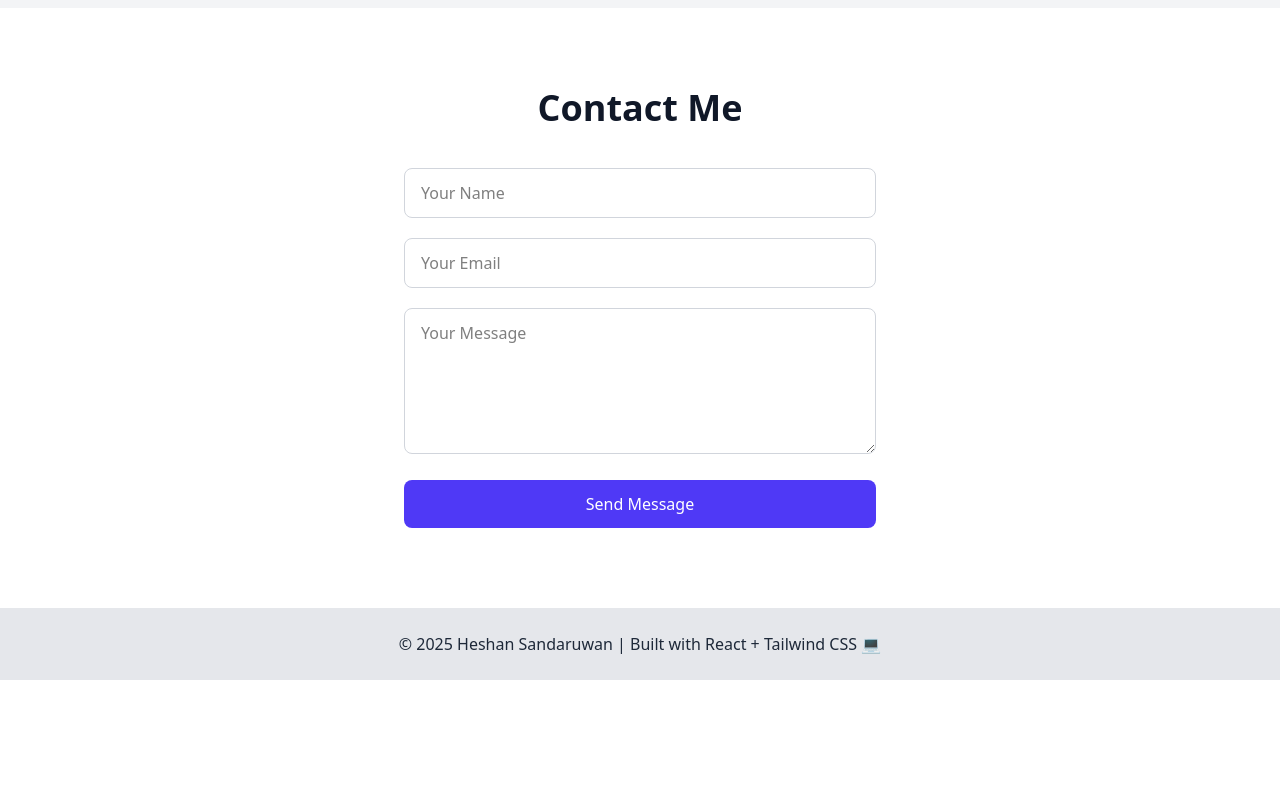
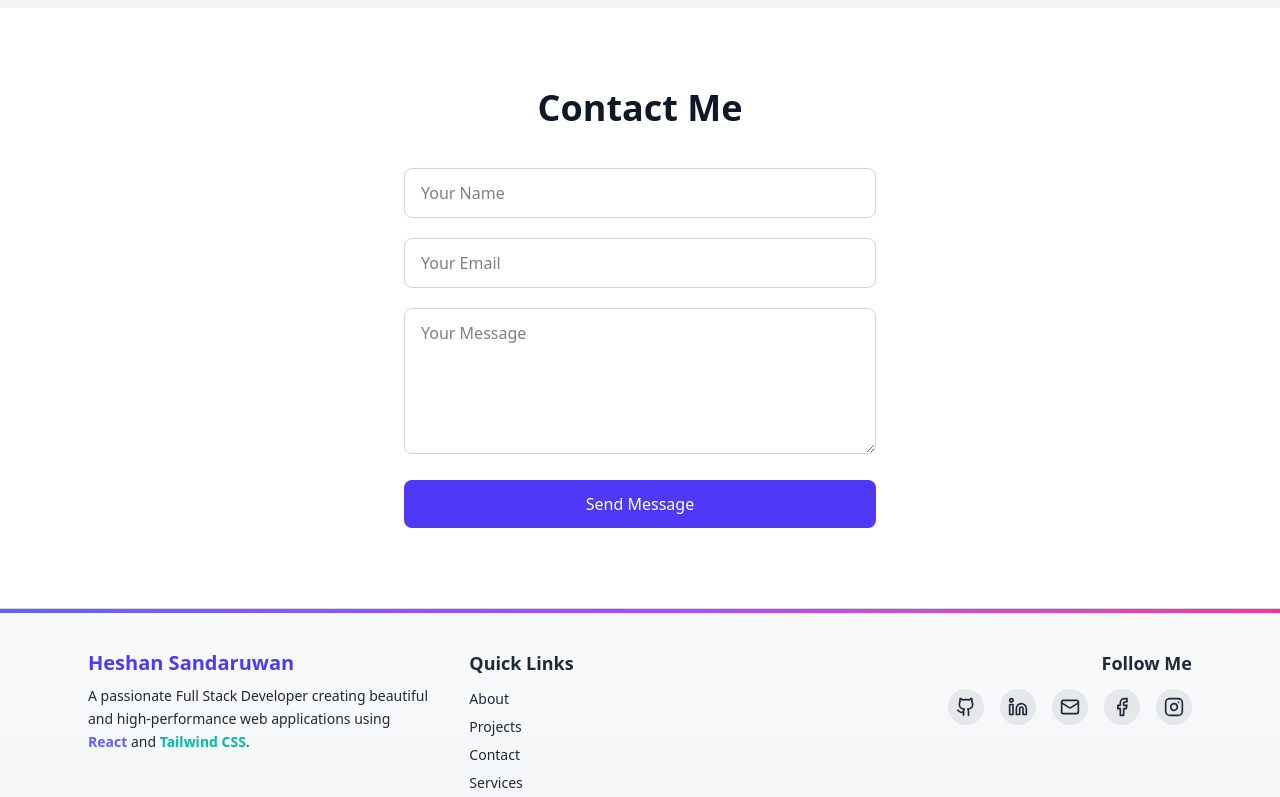
Before and after one commit to heshsandaru/my-react-portfolio, a React (Vite) app: page / in a window 1280 px wide. Shown: the part 2000-2797 px from the top of the page. Before the commit the page ends 2680 px from the top, so only its background shows below. Built offline with nearby package versions, Linux system fonts and the light colour scheme.

Commit message:
footer update

```diff
--- a/src/components/Footer.jsx
+++ b/src/components/Footer.jsx
@@ -1,9 +1,67 @@
 import React from "react";
+import { Github, Linkedin, Mail, Facebook, Instagram } from "lucide-react";
 
 export default function Footer() {
+  const year = new Date().getFullYear();
+
+  const socials = [
+    { icon: <Github size={20} />, link: "https://github.com/heshsandaru?tab=repositories" },
+    { icon: <Linkedin size={20} />, link: "https://www.linkedin.com/in/heshansandaruwan/" },
+    { icon: <Mail size={20} />, link: "mailto:heshansandaruwan@gmail.com" },
+    { icon: <Facebook size={20} />, link: "https://web.facebook.com/heshan.sandaruwan.52/" },
+    { icon: <Instagram size={20} />, link: "https://instagram.com/heshan.sandaruwan" },
+  ];
+
   return (
-    <footer className="py-6 text-center bg-gray-200 dark:bg-gray-800 text-gray-800 dark:text-gray-300">
-      © {new Date().getFullYear()} Heshan Sandaruwan | Built with React + Tailwind CSS 💻
+    <footer className="relative bg-gradient-to-b from-gray-50 to-gray-100 dark:from-gray-900 dark:to-gray-950 border-t border-gray-300 dark:border-gray-700">
+      <div className="absolute top-0 left-0 w-full h-1 bg-gradient-to-r from-indigo-500 via-purple-500 to-pink-500"></div>
+
+      <div className="max-w-6xl mx-auto px-6 py-10 grid md:grid-cols-3 gap-10 text-gray-800 dark:text-gray-300">
+        {/* Left Section */}
+        <div>
+          <h2 className="text-xl font-bold text-indigo-600 dark:text-indigo-400 mb-2">
+            Heshan Sandaruwan
+          </h2>
+          <p className="text-sm leading-relaxed">
+            A passionate Full Stack Developer creating beautiful and high-performance web applications using
+            <span className="font-semibold text-indigo-500"> React</span> and <span className="font-semibold text-teal-500">Tailwind CSS</span>.
+          </p>
+        </div>
+
+        {/* Middle Section */}
+        <div className="flex flex-col items-center md:items-start">
+          <h3 className="text-lg font-semibold mb-3">Quick Links</h3>
+          <ul className="space-y-2 text-sm">
+            <li><a href="#about" className="hover:text-indigo-500 transition">About</a></li>
+            <li><a href="#projects" className="hover:text-indigo-500 transition">Projects</a></li>
+            <li><a href="#contact" className="hover:text-indigo-500 transition">Contact</a></li>
+            <li><a href="#services" className="hover:text-indigo-500 transition">Services</a></li>
+          </ul>
+        </div>
+
+        {/* Right Section */}
+        <div className="flex flex-col items-center md:items-end">
+          <h3 className="text-lg font-semibold mb-3">Follow Me</h3>
+          <div className="flex space-x-4">
+            {socials.map((s, i) => (
+              <a
+                key={i}
+                href={s.link}
+                target="_blank"
+                rel="noopener noreferrer"
+                className="p-2 rounded-full bg-gray-200 dark:bg-gray-800 hover:bg-indigo-500 hover:text-white transition transform hover:-translate-y-1"
+              >
+                {s.icon}
+              </a>
+            ))}
+          </div>
+        </div>
+      </div>
+
+      {/* Bottom bar */}
+      <div className="border-t border-gray-300 dark:border-gray-700 mt-6 py-4 text-center text-sm text-gray-600 dark:text-gray-400">
+        © {year} <span className="font-medium text-indigo-600 dark:text-indigo-400">Heshan Sandaruwan</span> — Built with 💙 React + Tailwind CSS
+      </div>
     </footer>
   );
 }
```
